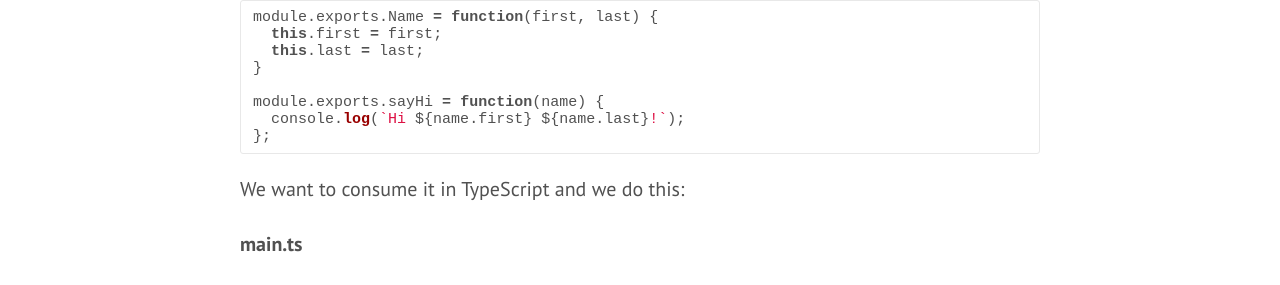
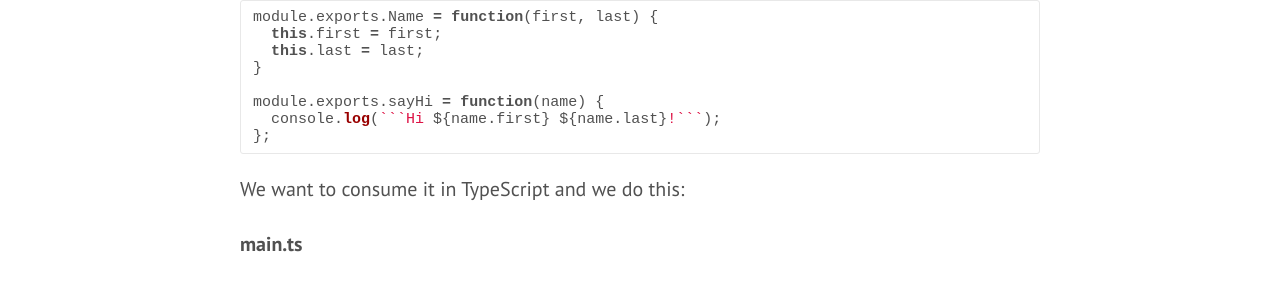
Before and after one commit to ivanz/ivanz.github.io, a Jekyll site: the page built from _posts/2016-06-07-how-does-typescript-discover-type-declarations-definitions-javascript.md, in a window 1280 px wide and 900 px high, scrolled down 593 px. Shown: the part 149-434 px from the top of the window. Built offline with Jekyll 4.4.1, drawn with Linux system fonts in a browser that asks for light colours; nearby versions of some CDN libraries; some web fonts are replaced; comment, search, counter and statistics services are not loaded.

Commit message:
Fix code block

````diff
--- a/_posts/2016-06-07-how-does-typescript-discover-type-declarations-definitions-javascript.md
+++ b/_posts/2016-06-07-how-does-typescript-discover-type-declarations-definitions-javascript.md
@@ -16,6 +16,7 @@ Let's say that we have a JavaScript module like the one below and we want to con
 ## Our JavaScript module code
 
 **hello.js**
+
 ```javascript
 module.exports.Name = function(first, last) {
   this.first = first;
@@ -23,13 +24,14 @@ module.exports.Name = function(first, last) {
 }
 
 module.exports.sayHi = function(name) {
-  console.log(`Hi ${name.first} ${name.last}!`);
+  console.log(```Hi ${name.first} ${name.last}!```);
 };
 ```
 
 We want to consume it in TypeScript and we do this:
 
 **main.ts**
+
 ```typescript
 import * as hello from 'hello';
 ```
````
